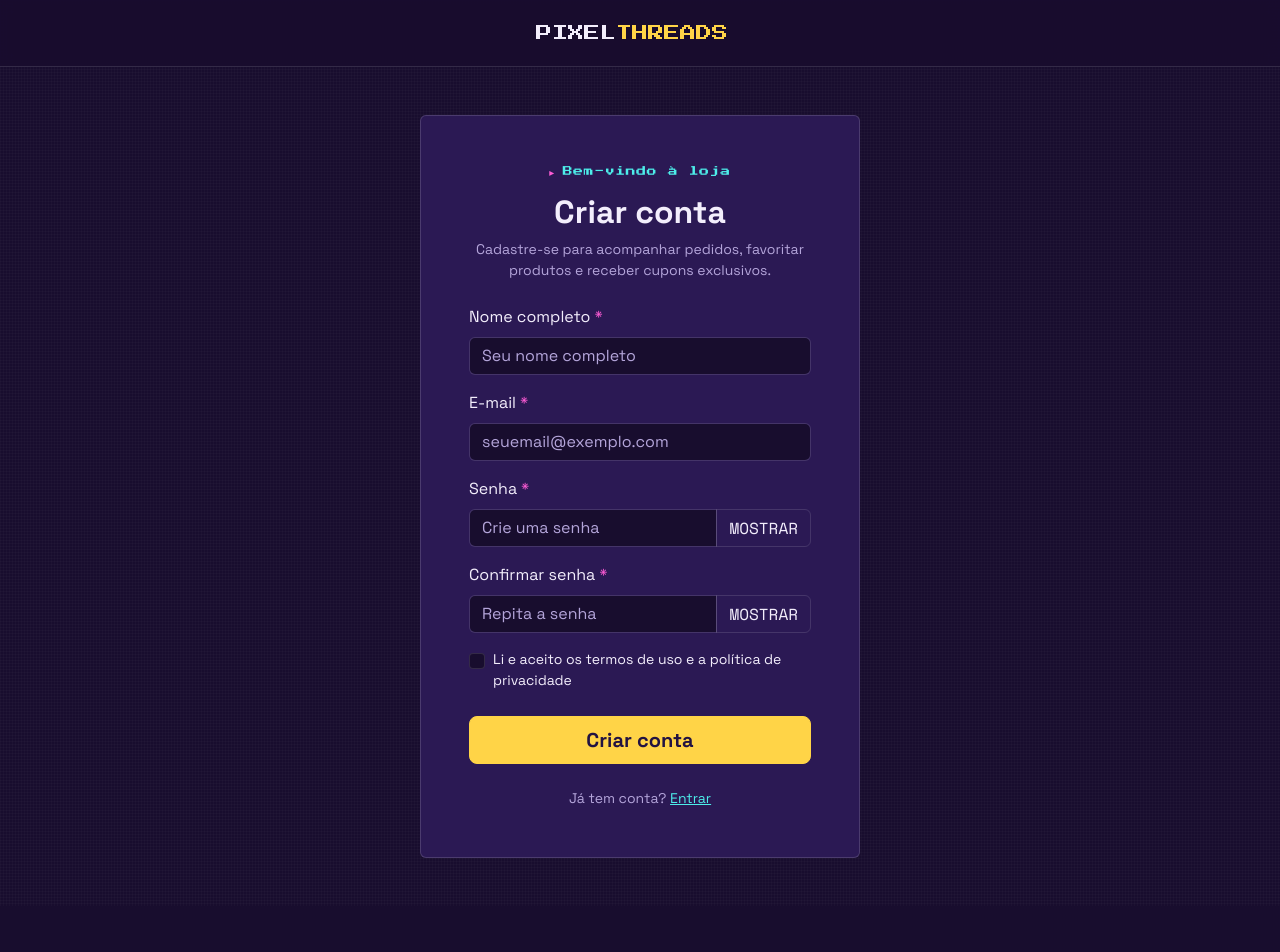
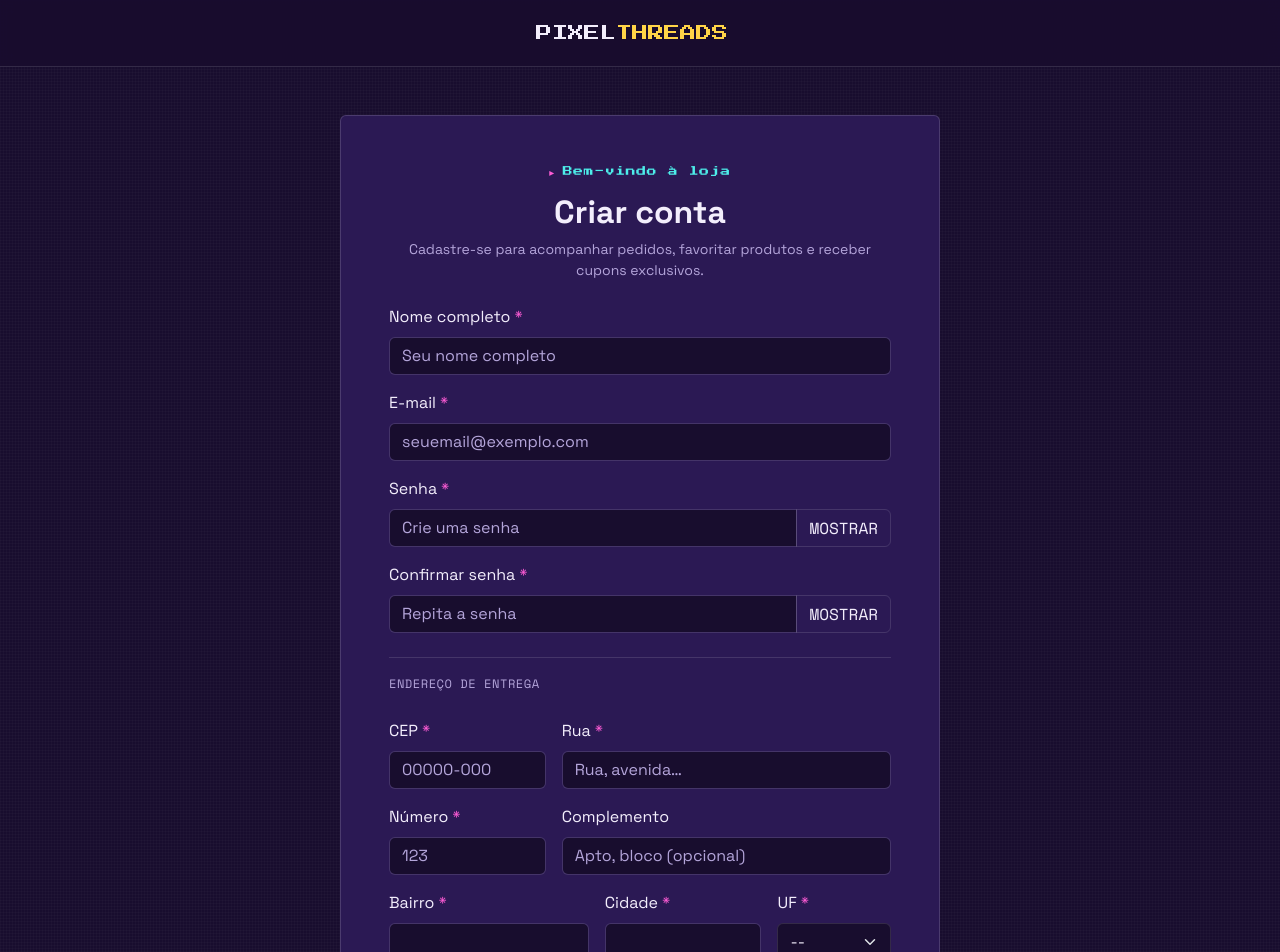
Before and after one commit to juliacancio-dev/pixel-threads-angular, an Angular app: page /cadastro in a window 1280 px wide. Shown: the top 952 px of the page. Before the commit the page ends 906 px from the top, so only its background shows below. Built offline with nearby package versions, Linux system fonts and the light colour scheme.

Commit message:
feat: endereço de entrega no cadastro do cliente

```diff
--- a/src/app/components/footer/footer.component.html
+++ b/src/app/components/footer/footer.component.html
@@ -32,12 +32,12 @@
         </div>
       </div>
       <div class="d-flex flex-wrap justify-content-between gap-2 border-top pt-3 font-monospace">
-        <span>© 2026 PIXEL THREADS · Projeto acadêmico P1 · <a href="assets/produtos/CREDITOS.txt" target="_blank" rel="noopener">Créditos das fotos</a></span>
+        <span>© 2026 PIXEL THREADS · Projeto acadêmico P1 ·</span>
         <span>Feito com &lt;3 e muito café pixelizado</span>
       </div>
     } @else {
       <div class="d-flex flex-wrap justify-content-between gap-2 font-monospace">
-        <span>© 2026 PIXEL THREADS · Projeto acadêmico P1 · <a href="assets/produtos/CREDITOS.txt" target="_blank" rel="noopener">Créditos das fotos</a></span>
+        <span>© 2026 PIXEL THREADS · Projeto acadêmico P1 · </span>
         <a routerLink="/">Voltar à loja</a>
       </div>
     }
--- a/src/app/pages/cadastro/cadastro.component.html
+++ b/src/app/pages/cadastro/cadastro.component.html
@@ -1,5 +1,5 @@
 <main class="container d-flex align-items-center justify-content-center py-5 area-conta">
-  <div class="card w-100 p-4 p-sm-5 cartao-conta">
+  <div class="card w-100 p-4 p-sm-5 cartao-conta cartao-conta-largo">
     <span class="eyebrow d-flex justify-content-center">Bem-vindo à loja</span>
     <h1 class="h2 fw-bold text-center">Criar conta</h1>
     <p class="text-center small text-body-secondary mb-4">Cadastre-se para acompanhar pedidos, favoritar produtos e receber cupons exclusivos.</p>
@@ -66,6 +66,98 @@
         </div>
       </div>
 
+      <fieldset formGroupName="endereco" class="border-top pt-3 mt-4 mb-4">
+        <legend class="titulo-filtro">Endereço de entrega</legend>
+        <div class="row g-3">
+
+          <div class="col-sm-4">
+            <label for="cad-cep" class="form-label">CEP<span class="text-magenta ms-1">*</span></label>
+            <input
+              type="text"
+              class="form-control"
+              id="cad-cep"
+              formControlName="cep"
+              placeholder="00000-000"
+              inputmode="numeric"
+              maxlength="9"
+              [class.is-invalid]="campoInvalido('endereco.cep')">
+            <div class="invalid-feedback">Digite um CEP válido.</div>
+          </div>
+
+          <div class="col-sm-8">
+            <label for="cad-rua" class="form-label">Rua<span class="text-magenta ms-1">*</span></label>
+            <input
+              type="text"
+              class="form-control"
+              id="cad-rua"
+              formControlName="rua"
+              placeholder="Rua, avenida…"
+              [class.is-invalid]="campoInvalido('endereco.rua')">
+            <div class="invalid-feedback">Digite a rua.</div>
+          </div>
+
+          <div class="col-5 col-sm-4">
+            <label for="cad-numero" class="form-label">Número<span class="text-magenta ms-1">*</span></label>
+            <input
+              type="text"
+              class="form-control"
+              id="cad-numero"
+              formControlName="numero"
+              placeholder="123"
+              [class.is-invalid]="campoInvalido('endereco.numero')">
+            <div class="invalid-feedback">Digite o número.</div>
+          </div>
+
+          <div class="col-7 col-sm-8">
+            <label for="cad-complemento" class="form-label">Complemento</label>
+            <input
+              type="text"
+              class="form-control"
+              id="cad-complemento"
+              formControlName="complemento"
+              placeholder="Apto, bloco (opcional)">
+          </div>
+
+          <div class="col-sm-5">
+            <label for="cad-bairro" class="form-label">Bairro<span class="text-magenta ms-1">*</span></label>
+            <input
+              type="text"
+              class="form-control"
+              id="cad-bairro"
+              formControlName="bairro"
+              [class.is-invalid]="campoInvalido('endereco.bairro')">
+            <div class="invalid-feedback">Digite o bairro.</div>
+          </div>
+
+          <div class="col-8 col-sm-4">
+            <label for="cad-cidade" class="form-label">Cidade<span class="text-magenta ms-1">*</span></label>
+            <input
+              type="text"
+              class="form-control"
+              id="cad-cidade"
+              formControlName="cidade"
+              [class.is-invalid]="campoInvalido('endereco.cidade')">
+            <div class="invalid-feedback">Digite a cidade.</div>
+          </div>
+
+          <div class="col-4 col-sm-3">
+            <label for="cad-estado" class="form-label">UF<span class="text-magenta ms-1">*</span></label>
+            <select
+              class="form-select"
+              id="cad-estado"
+              formControlName="estado"
+              [class.is-invalid]="campoInvalido('endereco.estado')">
+              <option value="" disabled>--</option>
+              @for (estado of estados; track estado) {
+                <option [value]="estado">{{ estado }}</option>
+              }
+            </select>
+            <div class="invalid-feedback">Escolha.</div>
+          </div>
+
+        </div>
+      </fieldset>
+
       <div class="form-check mb-4">
         <input
           class="form-check-input"
--- a/src/app/pages/cadastro/cadastro.component.ts
+++ b/src/app/pages/cadastro/cadastro.component.ts
@@ -2,8 +2,14 @@ import { Component, inject } from '@angular/core';
 import { CommonModule } from '@angular/common';
 import { AbstractControl, FormBuilder, ReactiveFormsModule, ValidationErrors, Validators } from '@angular/forms';
 import { ActivatedRoute, Router, RouterLink } from '@angular/router';
+import { Endereco } from '../../models/usuario.model';
 import { ToastService } from '../../services/toast.service';
 import { UsuarioService } from '../../services/usuario.service';
+
+export const ESTADOS = [
+  'AC', 'AL', 'AP', 'AM', 'BA', 'CE', 'DF', 'ES', 'GO', 'MA', 'MT', 'MS', 'MG', 'PA',
+  'PB', 'PR', 'PE', 'PI', 'RJ', 'RN', 'RS', 'RO', 'RR', 'SC', 'SP', 'SE', 'TO'
+];
 
 function validarSenhasIguais(controle: AbstractControl): ValidationErrors | null {
   const senha = controle.get('senha')?.value;
@@ -25,6 +31,7 @@ export class CadastroComponent {
   private servicoToast = inject(ToastService);
   private servicoUsuario = inject(UsuarioService);
 
+  readonly estados = ESTADOS;
   mostrarSenha = false;
   mostrarConfirmarSenha = false;
 
@@ -40,8 +47,23 @@ export class CadastroComponent {
     email: ['', [Validators.required, Validators.email]],
     senha: ['', [Validators.required, Validators.minLength(6)]],
     confirmarSenha: ['', [Validators.required]],
+    endereco: this.construtorFormulario.group({
+      cep: ['', [Validators.required, Validators.pattern(/^\d{5}-?\d{3}$/)]],
+      rua: ['', [Validators.required]],
+      numero: ['', [Validators.required]],
+      complemento: [''],
+      bairro: ['', [Validators.required]],
+      cidade: ['', [Validators.required]],
+      estado: ['', [Validators.required]]
+    }),
     aceiteTermos: [false, [Validators.requiredTrue]]
   }, { validators: validarSenhasIguais });
+
+  /** Campo inválido e já tocado pelo usuário, ex.: campoInvalido('endereco.cep'). */
+  campoInvalido(caminho: string): boolean {
+    const campo = this.formulario.get(caminho);
+    return !!campo && campo.invalid && campo.touched;
+  }
 
   alternarSenha(): void {
     this.mostrarSenha = !this.mostrarSenha;
@@ -53,8 +75,8 @@ export class CadastroComponent {
 
   enviar(): void {
     if (this.formulario.valid) {
-      const { nome, email, senha } = this.formulario.getRawValue();
-      if (!this.servicoUsuario.cadastrar(nome!, email!, senha!)) {
+      const { nome, email, senha, endereco } = this.formulario.getRawValue();
+      if (!this.servicoUsuario.cadastrar(nome!, email!, senha!, endereco as Endereco)) {
         this.formulario.controls.email.setErrors({ emailEmUso: true });
         this.formulario.controls.email.markAsTouched();
         this.servicoToast.mostrar('Este e-mail já está cadastrado.');
--- a/src/app/pages/cesta/cesta.component.ts
+++ b/src/app/pages/cesta/cesta.component.ts
@@ -2,6 +2,7 @@ import { Component, inject } from '@angular/core';
 import { CommonModule } from '@angular/common';
 import { FormsModule } from '@angular/forms';
 import { Router, RouterLink } from '@angular/router';
+import { Endereco } from '../../models/usuario.model';
 import { CestaService } from '../../services/cesta.service';
 import { ToastService } from '../../services/toast.service';
 import { UsuarioService } from '../../services/usuario.service';
@@ -11,6 +12,7 @@ interface PedidoConfirmado {
   quantidadeItens: number;
   total: number;
   email: string;
+  endereco?: Endereco;
 }
 
 @Component({
@@ -67,7 +69,8 @@ export class CestaComponent {
       numero: String(Math.floor(100000 + Math.random() * 900000)),
       quantidadeItens: this.servicoCesta.totalItens(),
       total: this.total,
-      email: usuario.email
+      email: usuario.email,
+      endereco: usuario.endereco
     };
     this.servicoCesta.limpar();
     this.servicoToast.mostrar('Pedido realizado com sucesso!');
--- a/src/app/services/usuario.service.ts
+++ b/src/app/services/usuario.service.ts
@@ -1,5 +1,5 @@
 import { Injectable, computed, signal } from '@angular/core';
-import { Usuario, UsuarioLogado } from '../models/usuario.model';
+import { Endereco, Usuario, UsuarioLogado } from '../models/usuario.model';
 
 /**
  * Simula o banco de dados de clientes da loja.
@@ -13,7 +13,16 @@ const CHAVE_SESSAO = 'pixelthreads.sessao';
 export const USUARIO_DEMO: Usuario = {
   nome: 'Cliente Demo',
   email: 'cliente@pixelthreads.com',
-  senha: '123456'
+  senha: '123456',
+  endereco: {
+    cep: '01310-100',
+    rua: 'Avenida Paulista',
+    numero: '1000',
+    complemento: 'Apto 42',
+    bairro: 'Bela Vista',
+    cidade: 'São Paulo',
+    estado: 'SP'
+  }
 };
 
 @Injectable({
@@ -33,11 +42,11 @@ export class UsuarioService {
   }
 
   /** Cadastra o cliente e já deixa ele logado. Retorna false se o e-mail já existir. */
-  cadastrar(nome: string, email: string, senha: string): boolean {
+  cadastrar(nome: string, email: string, senha: string, endereco?: Endereco): boolean {
     if (this.emailCadastrado(email)) {
       return false;
     }
-    const usuario: Usuario = { nome: nome.trim(), email: this.normalizar(email), senha };
+    const usuario: Usuario = { nome: nome.trim(), email: this.normalizar(email), senha, endereco };
     this.usuarios = [...this.usuarios, usuario];
     this.salvar(localStorage, CHAVE_USUARIOS, this.usuarios);
     this.iniciarSessao(usuario, false);
@@ -61,7 +70,7 @@ export class UsuarioService {
   }
 
   private iniciarSessao(usuario: Usuario, lembrar: boolean): void {
-    const sessao: UsuarioLogado = { nome: usuario.nome, email: usuario.email };
+    const sessao: UsuarioLogado = { nome: usuario.nome, email: usuario.email, endereco: usuario.endereco };
     this.logadoSinal.set(sessao);
     this.remover(lembrar ? sessionStorage : localStorage, CHAVE_SESSAO);
     this.salvar(lembrar ? localStorage : sessionStorage, CHAVE_SESSAO, sessao);
@@ -78,8 +87,9 @@ export class UsuarioService {
 
   private carregarUsuarios(): Usuario[] {
     const salvos = this.ler<Usuario[]>(localStorage, CHAVE_USUARIOS) ?? [];
-    const temDemo = salvos.some(u => u.email === USUARIO_DEMO.email);
-    return temDemo ? salvos : [USUARIO_DEMO, ...salvos];
+    // O cliente demo sempre vem da versão atual do código, não da cópia salva.
+    const outros = salvos.filter(u => u.email !== USUARIO_DEMO.email);
+    return [USUARIO_DEMO, ...outros];
   }
 
   private carregarSessao(): UsuarioLogado | null {
--- a/src/styles.css
+++ b/src/styles.css
@@ -257,3 +257,4 @@ body {
 /* Login, cadastro e recuperação de senha */
 .area-conta { min-height: calc(100vh - 80px); }
 .cartao-conta { max-width: 440px; }
+.cartao-conta-largo { max-width: 600px; }
```
Also changed, not shown: src/app/models/usuario.model.ts (+12 -0 lines), src/app/pages/cesta/cesta.component.html (+9 -0 lines), 2 other files (tests, documents, lock files or other folders).
